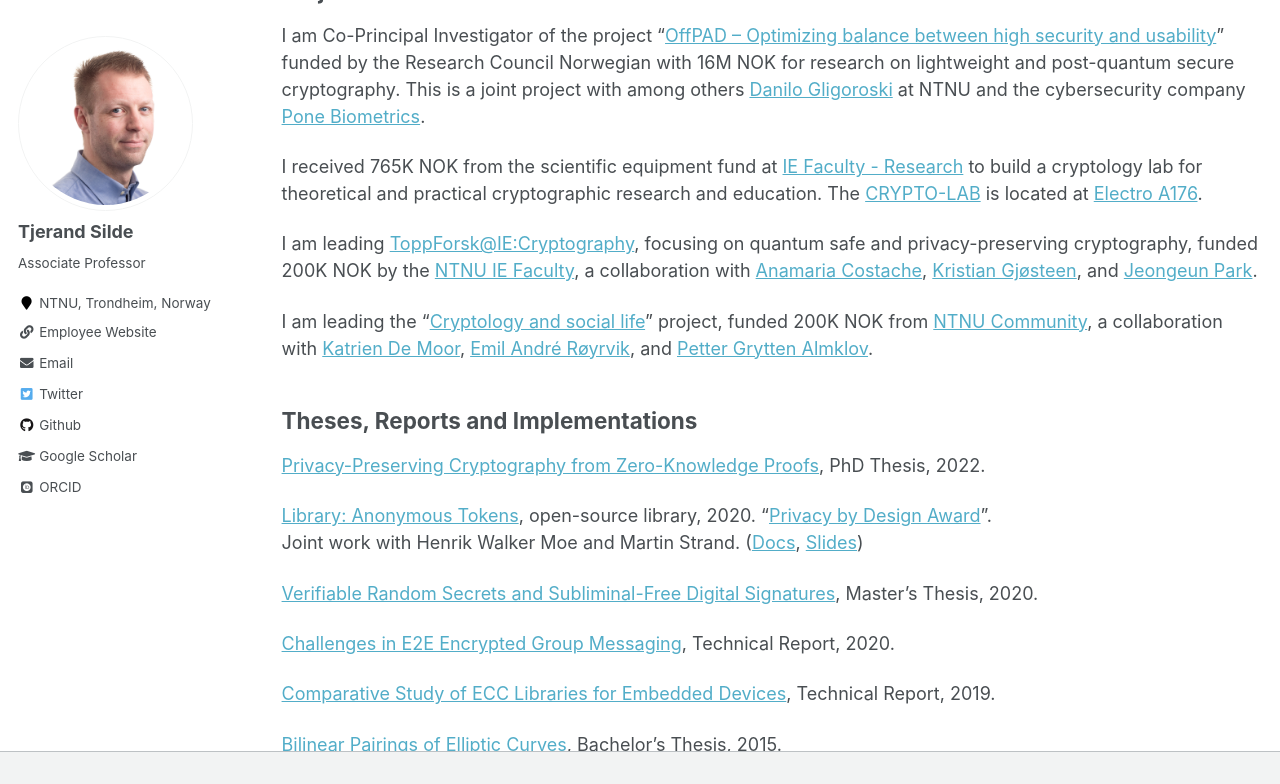
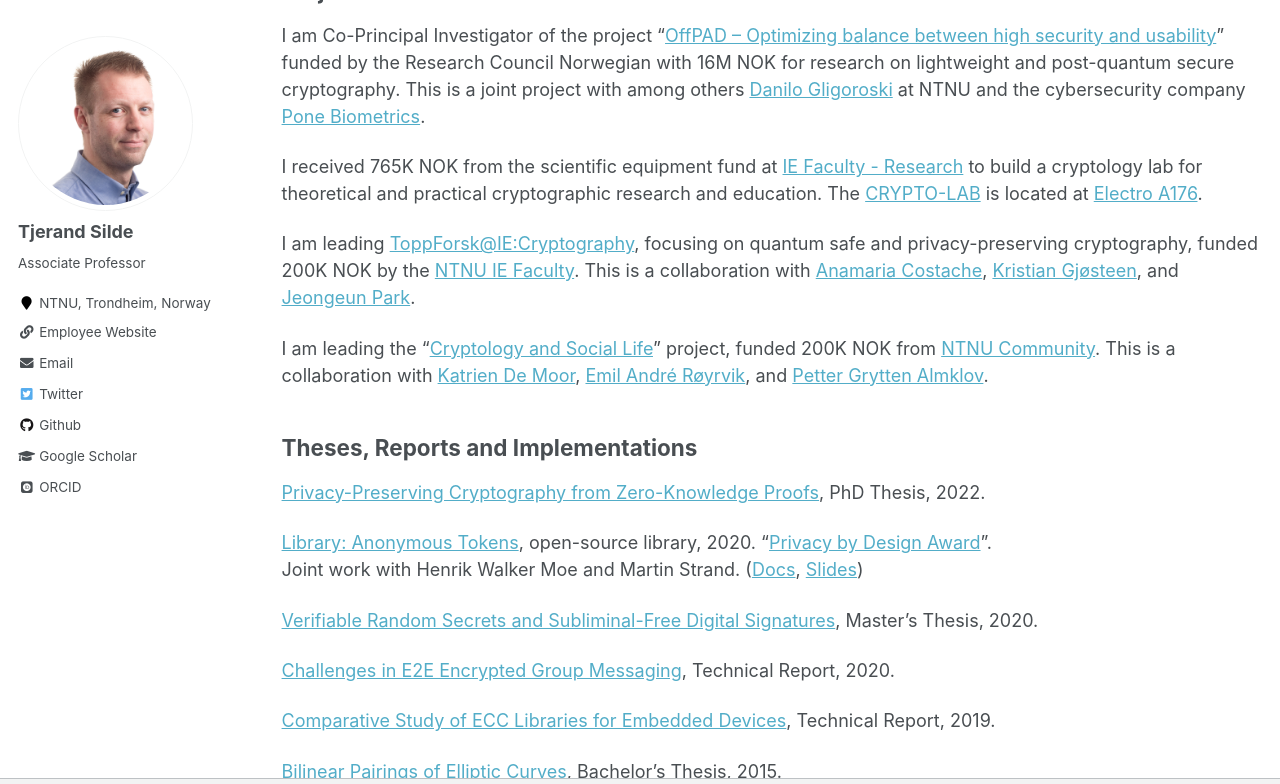
Before and after one commit to tjesi/tjesi.github.io, a Jekyll site: the page built from _pages/research.md, in a window 1280 px wide and 900 px high, scrolled down 1028 px, cut to the strip 0-784 px from the top of the window. Built offline with Jekyll 4.4.1, drawn with Linux system fonts in a browser that asks for light colours; some web fonts are replaced.

Commit message:
Update research.md

```diff
--- a/_pages/research.md
+++ b/_pages/research.md
@@ -49,9 +49,9 @@
 
 I received 765K NOK from the scientific equipment fund at [IE Faculty - Research](https://www.ntnu.edu/ie/research) to build a cryptology lab for theoretical and practical cryptographic research and education. The [CRYPTO-LAB](cryptolab) is located at [Electro A176](https://link.mazemap.com/nYuDTF8q).
 
-I am leading [ToppForsk@IE:Cryptography](https://www.ntnu.edu/web/iik/toppforsk-ie-cryptography), focusing on quantum safe and privacy-preserving cryptography, funded 200K NOK by the [NTNU IE Faculty](https://www.ntnu.edu/ie), a collaboration with [Anamaria Costache](https://www.ntnu.edu/employees/anamaria.costache), [Kristian Gjøsteen](https://www.ntnu.edu/employees/kristian.gjosteen), and [Jeongeun Park](https://www.ntnu.edu/employees/jeongeun.park).
+I am leading [ToppForsk@IE:Cryptography](https://www.ntnu.edu/web/iik/toppforsk-ie-cryptography), focusing on quantum safe and privacy-preserving cryptography, funded 200K NOK by the [NTNU IE Faculty](https://www.ntnu.edu/ie). This is a collaboration with [Anamaria Costache](https://www.ntnu.edu/employees/anamaria.costache), [Kristian Gjøsteen](https://www.ntnu.edu/employees/kristian.gjosteen), and [Jeongeun Park](https://www.ntnu.edu/employees/jeongeun.park).
 
-I am leading the "[Cryptology and social life](https://www.ntnu.edu/iik/cryptology-and-social-life)" project, funded 200K NOK from [NTNU Community](https://www.ntnu.edu/community), a collaboration with [Katrien De Moor](https://www.ntnu.edu/employees/katrien.demoor), [Emil André Røyrvik](https://www.ntnu.edu/employees/emil.royrvik), and [Petter Grytten Almklov](https://www.ntnu.edu/employees/petter.almklov).
+I am leading the "[Cryptology and Social Life](https://www.ntnu.edu/iik/cryptology-and-social-life)" project, funded 200K NOK from [NTNU Community](https://www.ntnu.edu/community). This is a collaboration with [Katrien De Moor](https://www.ntnu.edu/employees/katrien.demoor), [Emil André Røyrvik](https://www.ntnu.edu/employees/emil.royrvik), and [Petter Grytten Almklov](https://www.ntnu.edu/employees/petter.almklov).
 
 
 ## Theses, Reports and Implementations
```
